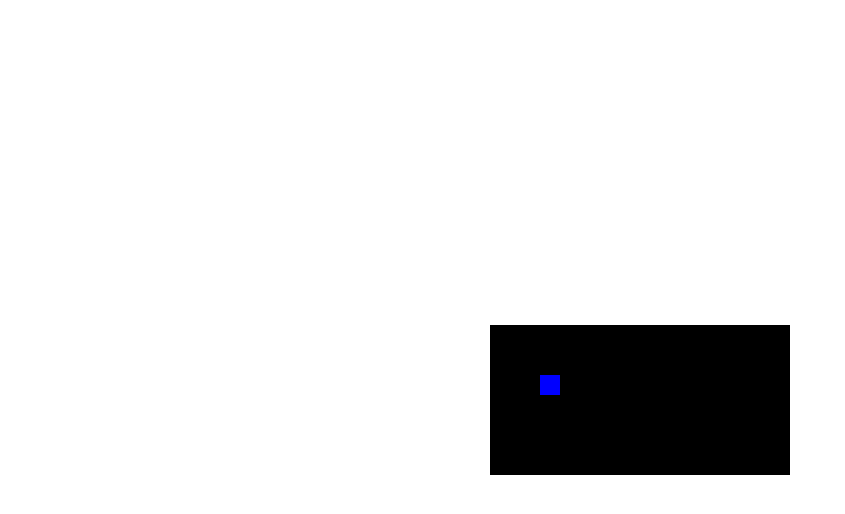
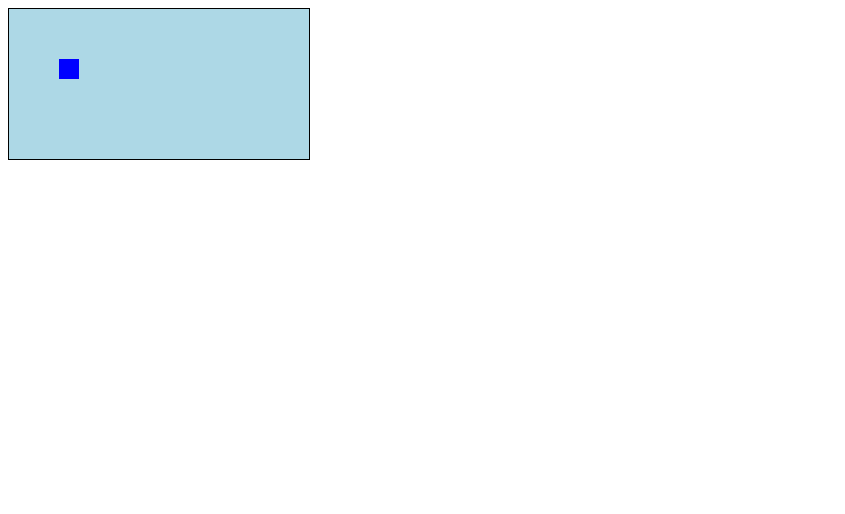
Before and after one commit to FlowrPro/New-Game-Frontend, a plain HTML site: page index.html in a window 1280 px wide. Shown: the whole page, without its empty margins (0-845 px from the left). Drawn offline with Linux system fonts and the light colour scheme.

Commit message:
Update style.css

```diff
--- a/style.css
+++ b/style.css
@@ -1,13 +1,4 @@
-body {
-  margin: 0;
-  overflow: hidden;
-  background-color #333;
-  display: flex;
-  justify-content: center;
-  align-items: center;
-  min-height: 100vh;
+#gameCanvas {
+    border: 1px solid black;
+    background-color: lightblue;
 }
-#gameCanvas {
-  background-color: black;
-  border: 2px solid white;
-}
```
